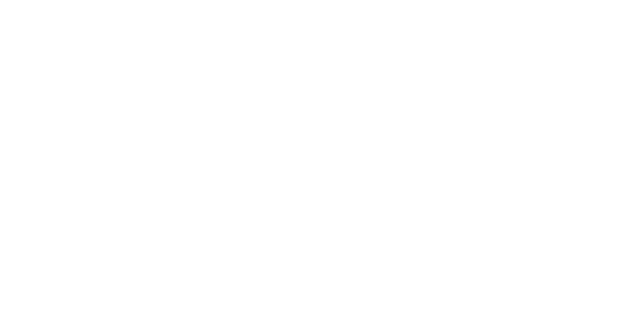
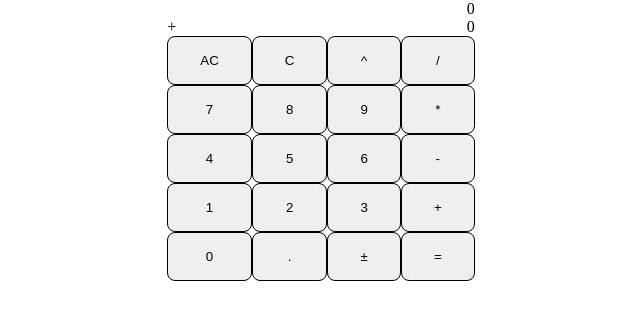
Before and after one commit to Boodac/calculator, a plain HTML site: page index.html in a window 1280 px wide. Shown: the whole page, without its empty margins (319-959 px from the left). Drawn offline with Linux system fonts and the light colour scheme.

Commit message:
Add event listeners to all buttons. Add update function to console.log the pressed button.

```diff
--- a/index.html
+++ b/index.html
@@ -7,7 +7,42 @@
     <link rel="stylesheet" href="/style.css">
 </head>
 <body>
-    <div class="container"></div>
-    <style src="/script.js"></style>
+    <div class="container">
+        <div class="display">
+            <div id="topline"><div id="opDisplay"></div></div>
+            <div id="bottomline"><div id="currOp"></div><div id="currDisplay"></div></div>
+        </div>
+        <div class="cluster">
+            <div class="col">
+                <button id="allclear"></button>
+                <button id="7"></button>
+                <button id="4"></button>
+                <button id="1"></button>
+                <button id="0"></button>
+            </div>
+            <div class="col">
+                <button id="clear"></button>
+                <button id="8"></button>
+                <button id="5"></button>
+                <button id="2"></button>
+                <button id="decimal"></button>
+            </div>
+            <div class="col">
+                <button id="exponent"></button>
+                <button id="9"></button>
+                <button id="6"></button>
+                <button id="3"></button>
+                <button id="signflip"></button>
+            </div>
+            <div class="col">
+                <button id="divide"></button>
+                <button id="multiply"></button>
+                <button id="subtract"></button>
+                <button id="add"></button>
+                <button id="equal"></button>
+            </div>
+        </div>
+    </div>
+    <script src="script.js"></script>
 </body>
 </html>
--- a/script.js
+++ b/script.js
@@ -1,25 +1,144 @@
-console.log("hi");
-console.log(operate("+", 7, 4));
-console.log(operate("-", 7, 4));
-console.log(operate("/", 7, 4));
-console.log(operate("*", 7, 4));
-console.log(operate("^", 7, 4));
+/** CONST STACK **/
+const DISPLAY = { currentOp:"+", toptext:"0", bottomtext:"0"};
+const EQUAL = {symbol: "=", id: "equal", value: null};
+const CLEAR = {symbol:"AC", id:"allclear", value: null};
+const DEL = {symbol: "C", id:"clear", value: null}
+const MUL = {symbol:"*", id: "multiply", value: null};
+const SUB = {symbol: "-", id: "subtract", value: null};
+const DIV = {symbol: "/", id: "divide", value: null};
+const EXP = {symbol: "^", id: "exponent", value: null};
+const NEG = {symbol: "±", id: "signflip", value: null};
+const ADD = {symbol: "+", id: "add", value: null};
+const DEC = {symbol: ".", id: "decimal", value: null};
+const ONE = {symbol: "1", id: "1", value: 1};
+const TWO = {symbol: "2", id: "2", value: 2};
+const THREE = {symbol: "3", id: "3", value: 3};
+const FOUR = {symbol: "4", id: "4", value: 4};
+const FIVE = {symbol: "5", id: "5", value: 5};
+const SIX = {symbol: "6", id: "6", value: 6};
+const SEVEN = {symbol: "7", id: "7", value: 7};
+const EIGHT = {symbol: "8", id: "8", value: 8};
+const NINE = {symbol: "9", id: "9", value: 9};
+const ZERO = {symbol: "0", id: "0", value: 0};
+let lastOperation; // allow for undo
+const history = [null];
 
-function operate(operator, firstOperand, secondOperand) {
+// b_ constants for buttons
+const b_1 = document.getElementById(ONE.id);
+b_1.textContent = ONE.symbol;
+b_1.addEventListener("click", (e) => update(ONE));
+
+const b_2 = document.getElementById(TWO.id);
+b_2.textContent = TWO.symbol;
+b_2.addEventListener("click", (e) => update(TWO));
+
+const b_3 = document.getElementById(THREE.id);
+b_3.textContent = THREE.symbol
+b_3.addEventListener("click", (e) => update(THREE));
+
+const b_4 = document.getElementById(FOUR.id);
+b_4.textContent = FOUR.symbol;
+b_4.addEventListener("click", (e) => update(FOUR));
+
+const b_5 = document.getElementById(FIVE.id);
+b_5.textContent = FIVE.symbol;
+b_5.addEventListener("click", (e) => update(FIVE));
+
+const b_6 = document.getElementById(SIX.id);
+b_6.textContent = SIX.symbol;
+b_6.addEventListener("click", (e) => update(SIX));
+
+const b_7 = document.getElementById(SEVEN.id);
+b_7.textContent = SEVEN.symbol;
+b_7.addEventListener("click", (e) => update(SEVEN));
+
+const b_8 = document.getElementById(EIGHT.id);
+b_8.textContent = EIGHT.symbol;
+b_8.addEventListener("click", (e) => update(EIGHT));
+
+const b_9 = document.getElementById(NINE.id);
+b_9.textContent = NINE.symbol;
+b_9.addEventListener("click", (e) => update(NINE));
+
+const b_0 = document.getElementById(ZERO.id);
+b_0.textContent = ZERO.symbol;
+b_0.addEventListener("click", (e) => update(ZERO))
+
+const b_ac = document.getElementById(CLEAR.id);
+b_ac.textContent = CLEAR.symbol;
+b_ac.addEventListener("click", (e) => update(CLEAR));
+
+const b_c = document.getElementById(DEL.id);
+b_c.textContent = DEL.symbol;
+b_c.addEventListener("click", (e) => update(DEL));
+
+const b_dec = document.getElementById(DEC.id);
+b_dec.textContent = DEC.symbol;
+b_dec.addEventListener("click", (e) => update(DEC))
+
+const b_mul = document.getElementById(MUL.id);
+b_mul.textContent = MUL.symbol;
+b_mul.addEventListener("click", (e) => update(MUL));
+
+const b_div = document.getElementById(DIV.id);
+b_div.textContent = DIV.symbol;
+b_div.addEventListener("click", (e) => update(DIV));
+
+const b_add = document.getElementById(ADD.id);
+b_add.textContent = ADD.symbol;
+b_add.addEventListener("click", (e) => update(ADD));
+
+const b_sub = document.getElementById(SUB.id);
+b_sub.textContent = SUB.symbol;
+b_sub.addEventListener("click", (e) => update(SUB));
+
+const b_eq = document.getElementById(EQUAL.id);
+b_eq.textContent = EQUAL.symbol;
+b_eq.addEventListener("click", (e) => update(EQUAL));
+
+const b_neg = document.getElementById(NEG.id);
+b_neg.textContent = NEG.symbol;
+b_neg.addEventListener("click", (e) => update(NEG));
+
+const b_exp = document.getElementById(EXP.id);
+b_exp.textContent = EXP.symbol;
+b_exp.addEventListener("click", (e) => update(EXP));
+
+// d_ constants for display elements
+const d_top = document.getElementById("opDisplay");
+d_top.textContent = DISPLAY.toptext;
+
+const d_bot = document.getElementById("currDisplay");
+d_bot.textContent = DISPLAY.bottomtext;
+
+const d_currOp = document.getElementById("currOp");
+d_currOp.textContent = DISPLAY.currentOp;
+
+/** EVENT LISTENER STACK */
+
+/** PROGRAM LOGIC  */
+
+function update(pressed){
+    console.log(pressed);
+}
+
+function operate(operator, secondOperand, firstOperand = 0) {
     switch(operator) {
-        case '+':
+        case ADD:
             return add(firstOperand, secondOperand);
             break;
-        case '-':
+        case SUB:
             return sub(firstOperand, secondOperand);
             break;
-        case '/':
+        case DIV:
             return div(firstOperand, secondOperand);
             break;
-        case '*':
+        case MUL:
             return mul(firstOperand, secondOperand);
-        case '^':
+            break;
+        case EXP:
             return exp(firstOperand, secondOperand);
+            break;
     }
 }
 
--- a/style.css
+++ b/style.css
@@ -2,9 +2,47 @@
     box-sizing: border-box;
     padding: 0;
     margin: 0;
-    border: 0;
+    border: 0;;
+}
+
+body {
+    display: flex;
+    justify-content: center;
+    align-items: center;
 }
 
 .container {
     display: flex;
+    flex-direction: column;
 }
+
+.display {
+    display: flex;
+    flex-direction: column;
+}
+
+#bottomline {
+    display: flex;
+    justify-content: space-between;
+}
+
+#topline {
+    align-self: flex-end;
+}
+
+.cluster {
+    display: flex;
+    flex: 1;
+}
+
+.col {
+    display: flex;
+    flex-direction: column;
+}
+
+button {
+    flex: 1 1 100%;
+    padding: 1rem 2rem;
+    border: 1px solid black;
+    border-radius: 0.5rem;
+}
```
